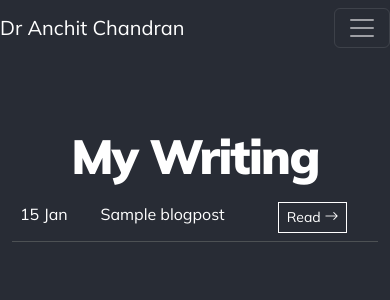
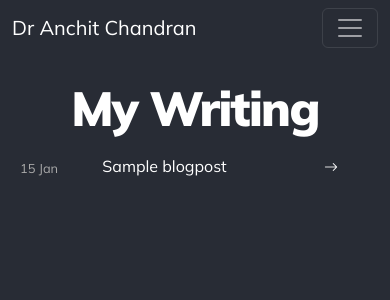
Before and after one commit to anchit-chandran/django-personal-website, a Django app: page /blog in a window 390 px wide. Shown: the top 300 px of the page. Run offline with Django 4.2, Linux system fonts and the light colour scheme; tables that the repository leaves empty hold one stand-in row (values such as "Sample post"); parts of the project's set-up code (start-up, migrations or seed data) failed here and were passed over.

Commit message:
various improved mobile stylings
Signed-off-by: Anchit <anchit97123@gmail.com>

```diff
--- a/app_website/static/app_website/styles.css
+++ b/app_website/static/app_website/styles.css
@@ -17,6 +17,9 @@
   --golden-ratio: 1.618;
   --base-size-sm: 0.75rem;
   --golden-ratio-sm: 1.333;
+
+  /* FONT COLOR */
+  --markdown-p: #e2e2e2;
 
   --button-color-primary: #ffffff;
   --button-bg-color-secondary: #727171;
@@ -302,6 +305,34 @@ section.featured-articles > .title-col {
   border-bottom: 1px solid var(--brand);
 }
 
+/* BLOG */
+.blog_row .btn-outline-primary {
+  border: none;
+}
+
+.item_date_meta {
+  font-size: 0.8rem;
+  vertical-align: middle;
+  white-space: nowrap;
+}
+
+/* MOBILE STYLES */
+@media (max-width: 767.98px) {
+  /* CSS rules for mobile screens (sm breakpoint) */
+  div.page-title-wrapper {
+    padding-top: 1rem;
+    margin-top: 0.5rem;
+  }
+
+  .read_btn span {
+    display: none;
+  }
+
+
+
+}
+
+
 /* // RECENT PROJECTS */
 section.recent-projects > .title-col {
   border-bottom: 1px solid var(--brand);
@@ -309,6 +340,10 @@ section.recent-projects > .title-col {
 
 .project-card .card-text {
   font-size: small;
+}
+
+.projct-card-col {
+  border-bottom: 1px solid var(--muted);
 }
 
 /* // CARDS */
@@ -349,7 +384,6 @@ section.recent-projects > .title-col {
 }
 .markdown-section .post-title-wrapper > h1 {
   letter-spacing: -0.1rem;
-  font-size: 3rem;
   font-weight: 800;
 }
 
@@ -364,13 +398,11 @@ section.recent-projects > .title-col {
 
 .markdown-section .post-content h1 {
   margin-top: 4rem;
-  font-size: 2.8rem;
   letter-spacing: -0.03rem;
   margin-top: 4rem;
 }
 
 .markdown-section .post-content h2 {
-  font-size: 2.3rem;
   letter-spacing: -0.03rem;
   margin-top: 4rem;
   margin-bottom: 1rem;
@@ -380,6 +412,7 @@ section.recent-projects > .title-col {
   margin-top: 1.5rem;
   margin-bottom: 0;
   margin-bottom: 1rem;
+  color: var(--markdown-p);
 }
 
 .markdown-section .post-content img {
@@ -390,9 +423,8 @@ section.recent-projects > .title-col {
 /* PAGES */
 
 .page-title-wrapper {
-  padding-top: 1.5rem !important;
-  padding-bottom: 1.5rem !important;
-  margin-top: 3rem !important;
+  padding-top: 1.5rem ;
+  margin-top: 3rem ;
 }
 .page-title-wrapper > h1 {
   line-height: 1.2;
@@ -413,6 +445,10 @@ section.recent-projects > .title-col {
 /* TABLES */
 .table.table-dark {
   --bs-table-bg: none;
+}
+
+.table.table-dark * {
+  border-style: none;
 }
 
 .table.table-dark:hover {
--- a/app_website/templates/app_website/blog.html
+++ b/app_website/templates/app_website/blog.html
@@ -1,7 +1,7 @@
 {% extends 'app_website/base.html' %}
 
 {% block content %}
-<div class="row">
+<div class="row blog_row">
     <div class="col">
 
         <div class="page-title-wrapper">
@@ -12,11 +12,15 @@
                     {% for post in posts %}
                     <tr>
                         <!-- <th scope="row">1</th> -->
-                        <td>{{ post.posted_at|date:"j M" }}</td>
+                        <td class="muted item_date_meta">{{ post.posted_at|date:"j M" }}</td>
                         <td>{{ post.title }}</td>
-                        <td class="read_btn_wrapper"> <a href="{% url 'view_post' post_id=post.id %}"
-                                class="read_btn btn btn-outline-primary btn-sm">Read <i
-                                    class="read_arrow bi bi-arrow-right"></i></a></td>
+                        <td class="read_btn_wrapper">
+                            <a href="{% url 'view_post' post_id=post.id %}" class="read_btn btn btn-outline-primary btn-sm">
+                                <span>Read</span>
+                                <i class="read_arrow bi bi-arrow-right"></i>
+                            </a>
+
+                        </td>
                     </tr>
                     {% endfor %}
                 </tbody>
--- a/app_website/templates/app_website/contact.html
+++ b/app_website/templates/app_website/contact.html
@@ -11,7 +11,7 @@
             </div>
         </div>
         <div class="row justify-content-center">
-            <div class="col-10">
+            <div class="col-md-10">
                <p>If you have any questions or just want a chat, please feel free to reach out at <a href="mailto:hello@anchit.me">hello@anchit.me</a>!</p>
             </div>
         </div>
--- a/app_website/templates/app_website/navigation.html
+++ b/app_website/templates/app_website/navigation.html
@@ -5,7 +5,7 @@
 {% url 'contact' as contact_url %}
 
 <nav class="navbar navbar-expand-lg" data-bs-theme="dark">
-    <div class="container px-0">
+    <div class="container px-md-0">
         <a class="navbar-brand" href="/">Dr Anchit Chandran</a>
         <button class="navbar-toggler" type="button" data-bs-toggle="collapse" data-bs-target="#navbarSupportedContent"
             aria-controls="navbarSupportedContent" aria-expanded="false" aria-label="Toggle navigation">
--- a/app_website/templates/app_website/post.html
+++ b/app_website/templates/app_website/post.html
@@ -44,7 +44,7 @@
         </div>
 
         <div class="row justify-content-center">
-            <div class="col-10 post-content">
+            <div class="col-md-10 post-content">
                 {{ post.content | markdown | safe }}
             </div>
         </div>
--- a/app_website/templates/app_website/project.html
+++ b/app_website/templates/app_website/project.html
@@ -6,7 +6,7 @@
 {% block content %}
 <div class="row markdown-section justify-content-center">
     <div class="col">
-        <div class="post-title-wrapper py-4 mt-5">
+        <div class="post-title-wrapper py-md-4 mt-md-5">
             <p class="text-center github-link"><a href="{{ project.github }}"><i class="bi bi-github"></a></i></p>
             <h1 class="text-center">{{ project.title }}</h1>
         </div>
@@ -16,7 +16,7 @@
             </div>
 
         <div class="row justify-content-center">
-            <div class="col-10 post-content">
+            <div class="col-md-10 post-content">
                 {{ project.content | markdown | safe }}
             </div>
         </div>
--- a/app_website/templates/app_website/publish_draft_post.html
+++ b/app_website/templates/app_website/publish_draft_post.html
@@ -56,7 +56,7 @@
         </div>
 
         <div class="row justify-content-center">
-            <div class="col-10 post-content">
+            <div class="col-md-10 post-content">
                 {{ post.content | markdown | safe }}
             </div>
         </div>
```
Also changed, not shown: app_website/templates/app_website/projects.html (+12 -14 lines).
